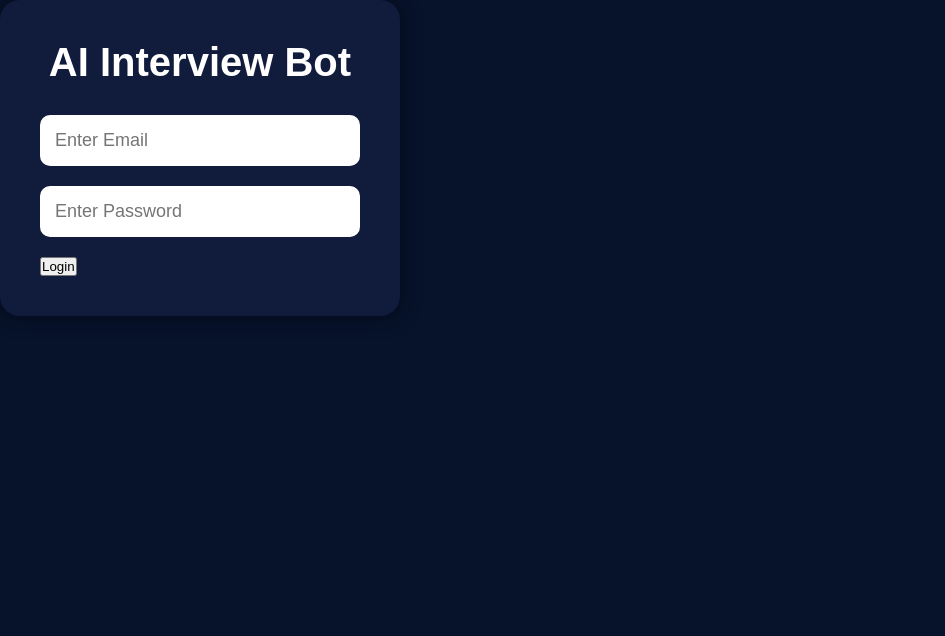
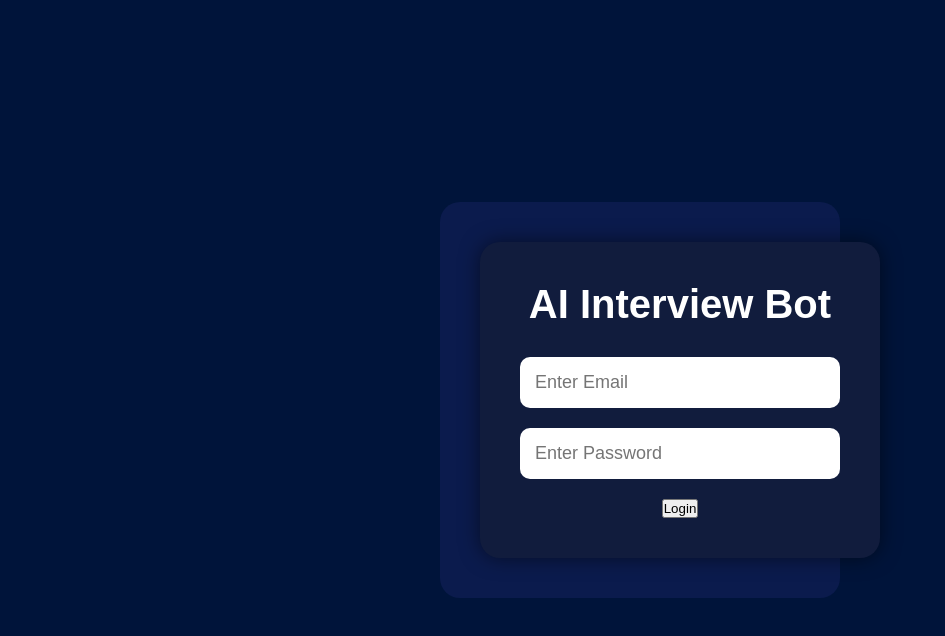
Before and after one commit to AshwiniJadhav202/AI_Interview_Bot, a React (Vite) app in the folder frontend/: page / in a window 1280 px wide. Shown: the top 636 px of the page, without its empty margins (0-945 px from the left). Built offline with nearby package versions, Linux system fonts and the light colour scheme.

Commit message:
style.css

```diff
--- a/frontend/src/styles.css
+++ b/frontend/src/styles.css
@@ -12,7 +12,14 @@ GLOBAL
 body{
   background:#07122b;
   color:white;
+  margin: 0;
+  height: 100vh;
+  display: flex;
+  justify-content: center;
+  align-items: center;
+  background: #00143a;
 }
+
 
 /* =========================
 LOGIN PAGE
@@ -24,6 +31,16 @@ LOGIN PAGE
   display:flex;
   justify-content:center;
   align-items:center;
+}
+
+
+/* Login Box */
+.login-container{
+  width: 400px;
+  padding: 40px;
+  border-radius: 20px;
+  background: #0b1b4d;
+  text-align: center;
 }
 
 .login-box{
@@ -56,8 +73,8 @@ LOGIN PAGE
   border:none;
   border-radius:10px;
   background:#2563eb;
-  color:white;
-  font-size:20px;
+  color:rgb(222, 221, 226);
+  font-size:28px;
   cursor:pointer;
   transition:0.3s;
 }
```
